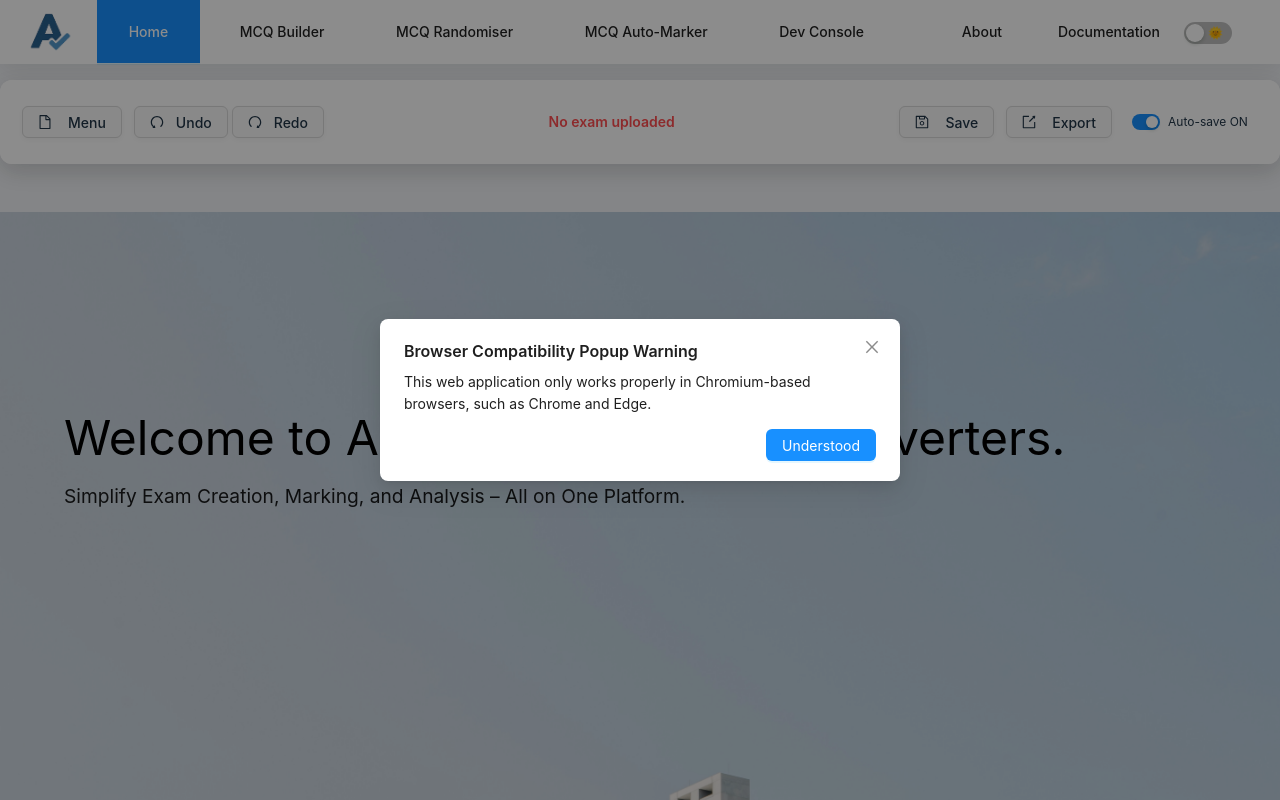
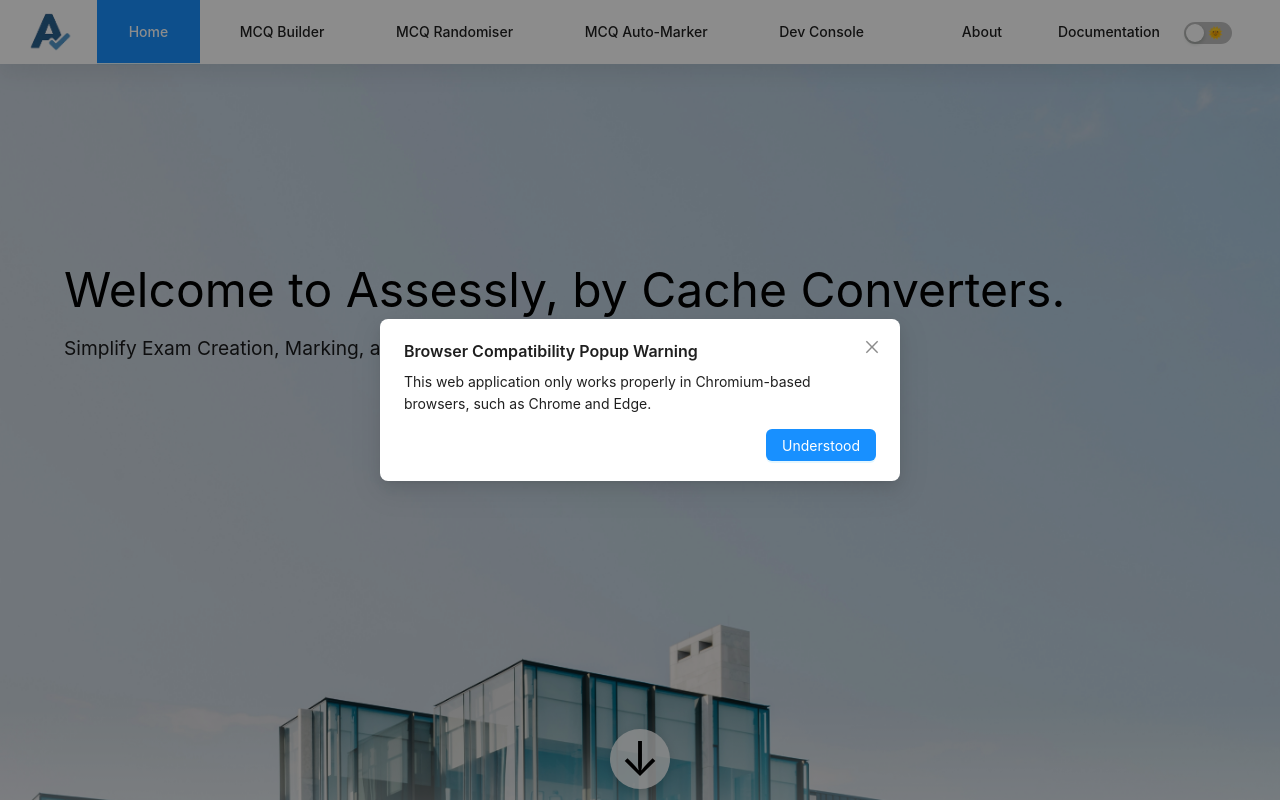
Before and after one commit to uoa-compsci399-2025-s1/capstone-project-2025-s1-team-11, a React (Vite) app in the folder client/: page / in a window 1280 px wide. Shown: the top 800 px of the page. Built offline with nearby package versions, Linux system fonts and the light colour scheme.

Commit message:
static context menu no longer appears on home page

```diff
--- a/client/src/components/Layout.jsx
+++ b/client/src/components/Layout.jsx
@@ -69,7 +69,7 @@ const MCQLayout = ({ children, isDarkMode, setIsDarkMode }) => {
 
       <Content style={contentStyle}>
 
-        {["/", "/builder", "/randomiser", "/marker", "/console"].includes(location.pathname) && (
+        {["/builder", "/randomiser", "/marker", "/console"].includes(location.pathname) && (
           <div className="context-bar-wrapper" style={{padding: '0'}}>
             <StaticContextBar />
           </div>
```
